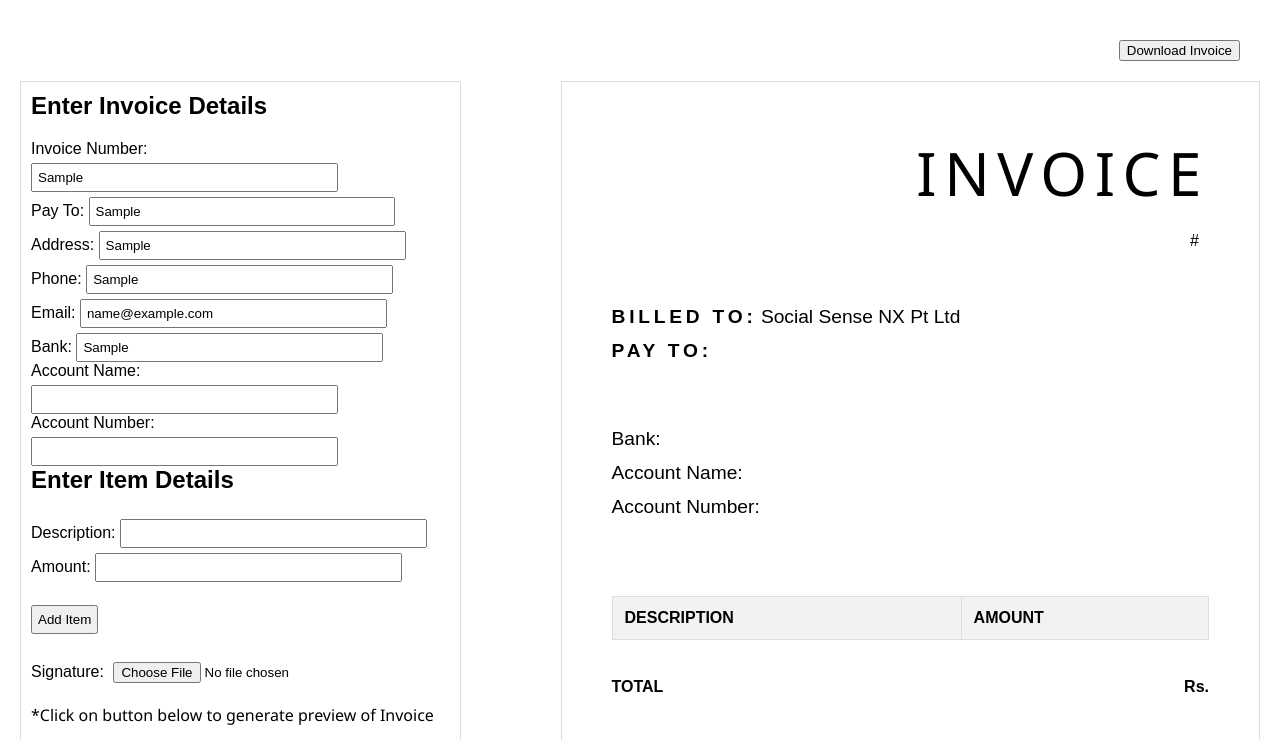
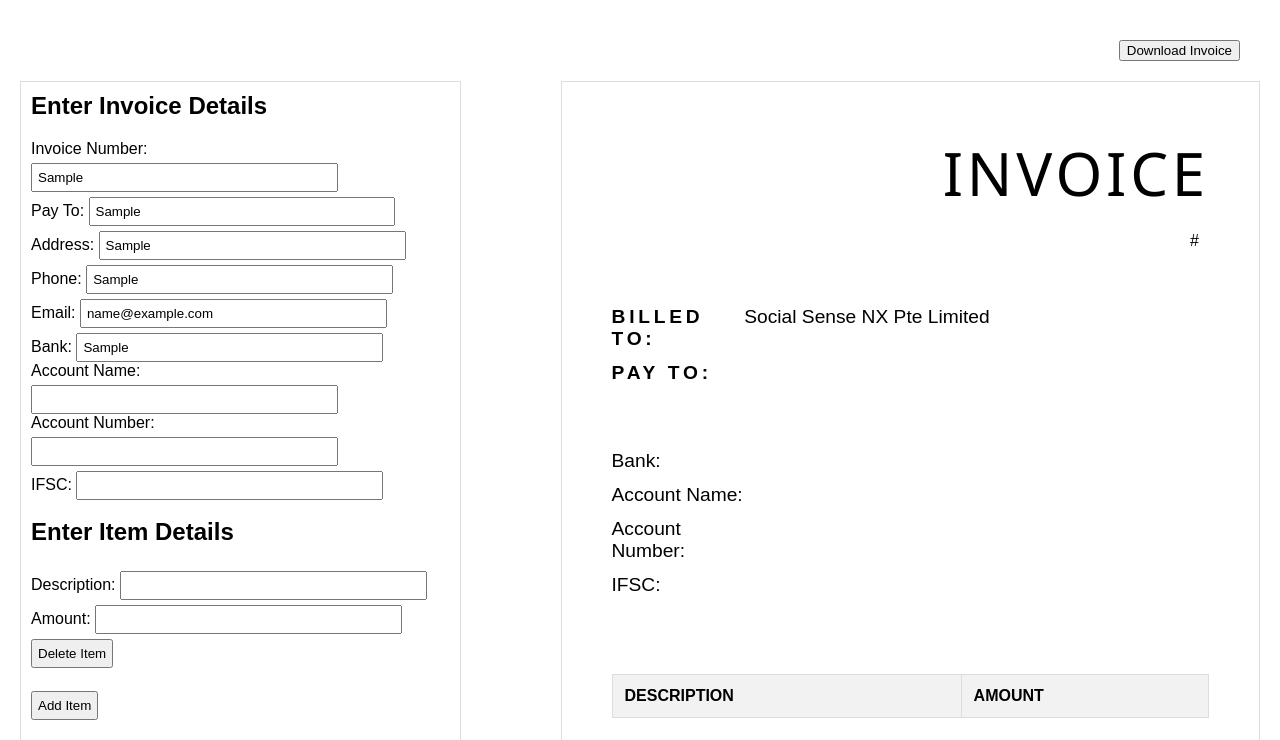
Before and after one commit to Som77G/Invoice-Maker, a plain HTML site: page index.html in a window 1280 px wide. Both pictures are taken after typing "Sample", "Sample", "Sample", "Sample", "name@example.com", "Sample" into the empty fields and a click on the button "Add Item". Shown: the top 740 px of the page. Drawn offline with nearby package versions, Linux system fonts and the light colour scheme.

Commit message:
fixed the issues

```diff
--- a/index.css
+++ b/index.css
@@ -30,7 +30,7 @@ body {
     font-family: 'Segoe UI', Tahoma, Geneva, Verdana, sans-serif;
     font-weight: 500;
     font-size: 60px;
-    letter-spacing: 0.2cm;
+    letter-spacing: 0.1cm;
     margin: 0px;
 }
 .header span {
@@ -44,7 +44,7 @@ body {
 .invoice-info div {
     margin-bottom: 12px;
     display:grid;
-    grid-template-columns: 1fr 3fr;
+    grid-template-columns: 1fr 3.5fr;
     font-size:larger;
 }
 
@@ -108,3 +108,7 @@ form input, form button {
 #add-item-button {
     width: auto;
 }
+#item-container button {
+    width: auto;
+
+}
--- a/index.html
+++ b/index.html
@@ -43,9 +43,13 @@
             <label for="account-number-input">Account Number:</label>
             <input type="text" id="account-number-input" required><br>
 
+            <label for="ifs-code-input">IFSC:</label>
+            <input type="text" id="ifs-code-input" required>
+            <br><br>
+
             <h2>Enter Item Details</h2>
             <div id="item-container"></div>
-            <br>
+
             <button type="button" id="add-item-button">Add Item</button><br><br>
 
             <label for="signature-input">Signature:</label>
@@ -54,6 +58,7 @@
                 preview of Invoice</p>
             <button type="submit">Generate Invoice's Preview</button>
         </form>
+
 
         <div class="invoice-box">
             <div class="invoice-container" id="invoice">
@@ -64,7 +69,7 @@
                 </div>
                 <br><br>
                 <div class="invoice-info">
-                    <div><strong style = "letter-spacing: 0.1cm;">BILLED TO:</strong> <span id="billed-to">Social Sense NX Pt Ltd</span></div>
+                    <div><strong style = "letter-spacing: 0.1cm;">BILLED TO:</strong> <span id="billed-to">Social Sense NX Pte Limited</span></div>
                     <div><strong style = "letter-spacing: 0.1cm;">PAY TO:</strong> <span id="pay-to"></span></div>
                     <div><strong></strong><span id="address"></span></div>
                     <div><strong></strong><span id="phone"></span></div>
@@ -73,6 +78,7 @@
                     <div>Bank: <span id="bank"></span></div>
                     <div>Account Name: <span id="account-name"></span></div>
                     <div >Account Number: <span id="account-number"></span></div>
+                    <div >IFSC: <span id="ifs-code"></span></div>
                 </div>
                 <br><br>
                 <table class="table">
@@ -91,7 +97,7 @@
                     <div><strong>TOTAL</strong></div>
                     <div><strong><span id="total" ></span> Rs.</strong></div>
                 </div>
-                <br><br><br>
+                <br><br>
                 <div class="footer">
                     <p>Payment is required within 14 business days of invoice date. Please send remittance to
                         hello@email.com.</p>
--- a/index.js
+++ b/index.js
@@ -1,6 +1,11 @@
 const form = document.getElementById('invoice-form');
 const itemContainer = document.getElementById('item-container');
 const signatureImage = document.getElementById('signature');
+
+const removeItem = (event) => {
+    const parent = event.target.parentNode
+    parent.remove()
+}
 
 document.getElementById('add-item-button').addEventListener('click', () => {
     const itemDiv = document.createElement('div');
@@ -8,10 +13,18 @@ document.getElementById('add-item-button').addEventListener('click', () => {
                 <label>Description:</label>
                 <input type="text" class="description-input" required>
                 <label>Amount:</label>
-                <input type = "number" class = "amount-input" requird>
+                <input type = "number" class = "amount-input" required>
+                <button
+                    class="delete-item"
+                    type="button"
+                    onclick="removeItem(event)"
+                >Delete Item</button>
+                <br><br>
             `;
+
     itemContainer.appendChild(itemDiv);
 });
+
 
 form.addEventListener('submit', event => {
     event.preventDefault();
@@ -24,6 +37,7 @@ form.addEventListener('submit', event => {
     const bank = document.getElementById('bank-input').value;
     const accountName = document.getElementById('account-name-input').value;
     const accountNumber = document.getElementById('account-number-input').value;
+    const ifsCode = document.getElementById('ifs-code-input').value;
 
     const items = [];
     const descriptions = document.getElementsByClassName('description-input');
@@ -47,6 +61,7 @@ form.addEventListener('submit', event => {
     document.getElementById('bank').innerText = bank;
     document.getElementById('account-name').innerText = accountName;
     document.getElementById('account-number').innerText = accountNumber;
+    document.getElementById('ifs-code').innerText = ifsCode;
 
     const invoiceItemsContainer = document.getElementById('invoice-items');
     invoiceItemsContainer.innerHTML = ''; // Clear any existing items
```
